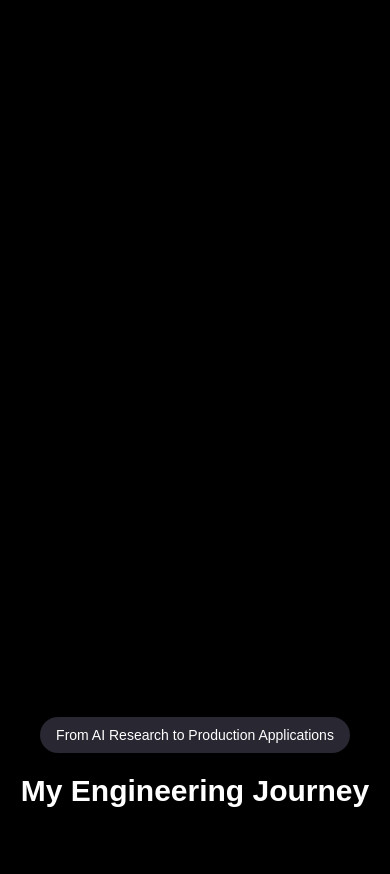
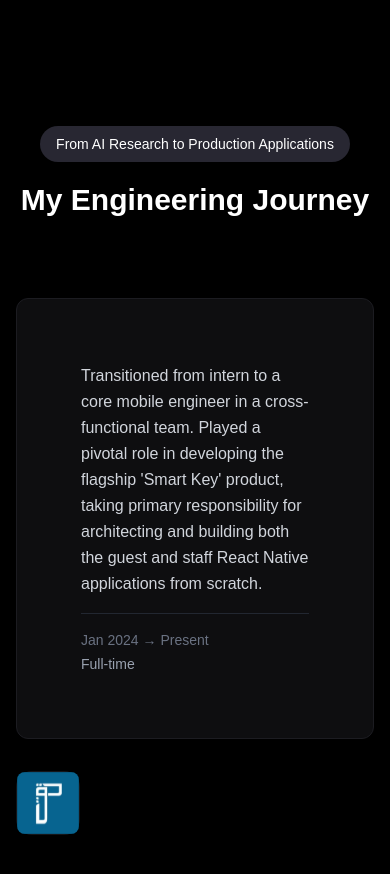
Before and after one commit to Mariam-Fathi/mf-portfolio, a Next.js app: page / in a window 390 px wide. Shown: the part 6644-7518 px from the top of the page. Built offline with nearby package versions, Linux system fonts and the light colour scheme; a web font is replaced by a local one.

Commit message:
update friends sections

```diff
--- a/src/components/Project.tsx
+++ b/src/components/Project.tsx
@@ -640,7 +640,7 @@ const Tabs = ({
         </button>
 
         {isMobileMenuOpen && (
-          <div className="absolute top-full left-0 right-0 mt-2 bg-gray-800/95 border border-gray-600/30 rounded-2xl backdrop-blur-sm z-50 shadow-2xl overflow-hidden">
+          <div className="absolute top-full left-0 right-0 mt-2 bg-gray-800/95 border border-gray-600/30 rounded-2xl backdrop-blur-sm z-[999] shadow-2xl overflow-hidden">
             <div className="py-2 max-h-80 overflow-y-auto">
               {tabs.map((tab, index) => {
                 const project = projectsData.find((p) => p.id === tab.value);
@@ -888,11 +888,11 @@ export function Projects() {
         ))}
       </div>
 
-      <div className="max-w-7xl relative z-10">
+      <div className="max-w-7xl px-8">
         <div className="text-center">
           <h2
             ref={titleRef}
-            className="text-3xl lg:text-7xl font-light text-white mb-4 lg:mb-6 bg-gradient-to-r from-white via-gray-200 to-gray-400 bg-clip-text text-transparent tracking-tight opacity-0"
+            className="text-3xl lg:text-7xl font-light text-white mb-4 lg:mb-6 bg-gradient-to-r from-white via-gray-200 to-gray-400 bg-clip-text tracking-tight opacity-0"
           >
             Selected Work
           </h2>
--- a/src/components/friends-cinematic.tsx
+++ b/src/components/friends-cinematic.tsx
@@ -78,11 +78,11 @@ const FriendsCinematicSection = () => {
   };
 
   return (
-    <div ref={containerRef} className="relative py-20 bg-black">
+    <div ref={containerRef} className="relative bg-black">
       {/* Scene 1 - Ross Theorem */}
       <div
         ref={(el) => addToRefs(el, 0)}
-        className="scene min-h-screen flex items-center justify-center py-20"
+        className="scene min-h-screen flex items-center justify-center py-10"
       >
         <div className="max-w-7xl mx-auto px-4">
           <div className="grid grid-cols-1 lg:grid-cols-2 gap-12 items-center">
@@ -125,7 +125,7 @@ const FriendsCinematicSection = () => {
       {/* Scene 2 - Chandler Revelation */}
       <div
         ref={(el) => addToRefs(el, 1)}
-        className="scene min-h-screen flex items-center justify-center py-20"
+        className="scene min-h-screen flex items-center justify-center"
       >
         <div className="max-w-7xl mx-auto px-4">
           <div className="grid grid-cols-1 lg:grid-cols-2 gap-12 items-center">
@@ -162,7 +162,7 @@ const FriendsCinematicSection = () => {
       {/* Scene 3 - Monica Clean */}
       <div
         ref={(el) => addToRefs(el, 2)}
-        className="scene min-h-screen flex items-center justify-center py-20"
+        className="scene min-h-screen flex items-center justify-center py-10"
       >
         <div className="max-w-7xl mx-auto px-4">
           <div className="grid grid-cols-1 lg:grid-cols-2 gap-12 items-center">
@@ -203,7 +203,7 @@ const FriendsCinematicSection = () => {
 
       <div
         ref={(el) => addToRefs(el, 3)}
-        className="scene min-h-screen flex items-center justify-center py-20"
+        className="scene min-h-screen flex items-center justify-center py-10"
       >
         <div className="max-w-7xl mx-auto px-4">
           <div className="grid grid-cols-1 lg:grid-cols-2 gap-12 items-center">
--- a/src/components/friends.tsx
+++ b/src/components/friends.tsx
@@ -2,12 +2,11 @@
 
 import React from "react";
 import { Projects } from "./Project";
-import TitleHeader from "./TitleHeader";
 import FriendsCinematicSection from "./friends-cinematic";
 
 export function ProjectSection() {
   return (
-    <section id="work" className="py-20 bg-black">
+    <section id="work" className="py-0 bg-black">
       <div className="max-w-7xl mx-auto">
         <Projects />
       </div>
--- a/src/components/journey/Experience.tsx
+++ b/src/components/journey/Experience.tsx
@@ -70,7 +70,7 @@ const Experience = () => {
   }, []);
 
   return (
-    <section id="experience" className="py-20 bg-black">
+    <section id="experience" className="pb-20 max-sm:pb-10 bg-black">
       <div className="max-w-7xl mx-auto px-4 sm:px-6 lg:px-8">
         <TitleHeader
           title="My Engineering Journey"
```
